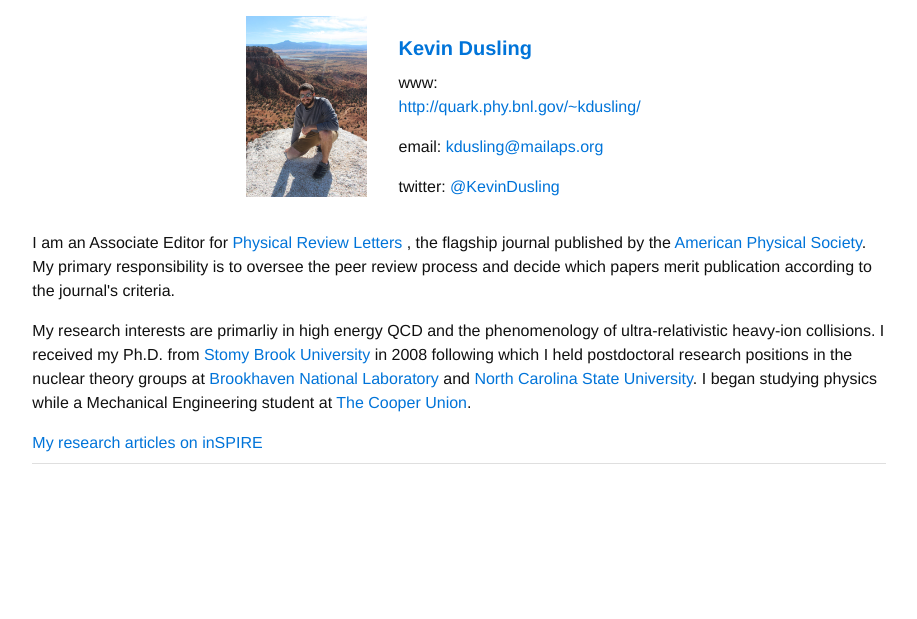
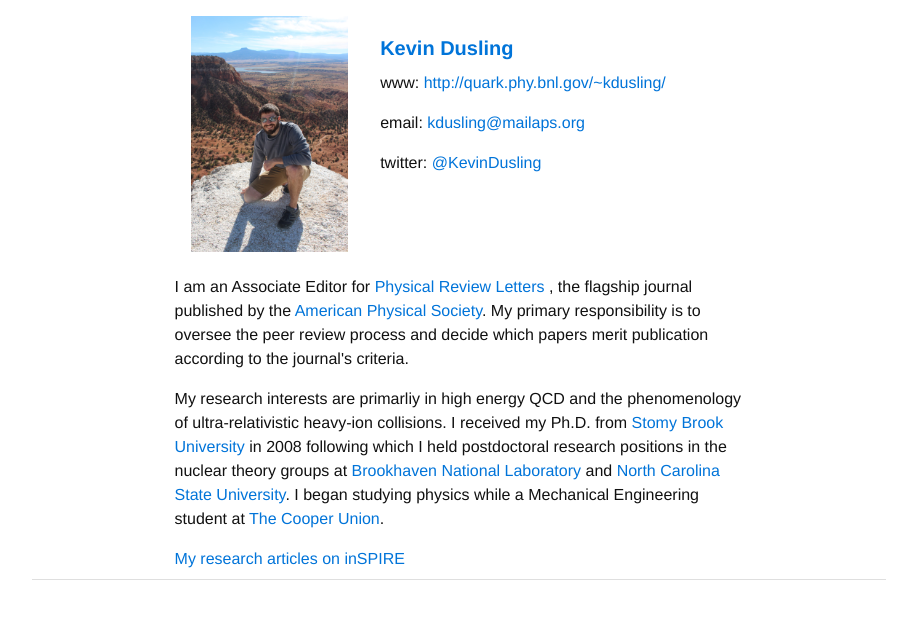
Before and after one commit to kdusling/kdusling.github.io, a Jekyll site: the page built from index.html, in a window 1280 px wide. Shown: the top 619 px of the page, without its empty margins (181-1098 px from the left). Built offline with Jekyll 4.4.1, drawn with Linux system fonts in a browser that asks for light colours.

Commit message:
Update index.html

```diff
--- a/index.html
+++ b/index.html
@@ -2,8 +2,8 @@
 layout: default
 title: Personal Homepage of Kevin Dusling
 ---
-
-<section class="container px2 py2 col-6">
+<section class="container col-8">
+<section class="container px2 py2">
   <div class="clearfix mxn2">
     <div class="sm-col sm-col-4 px2">
       <img src="images/IMG_9624.jpg" width=200px>
@@ -39,3 +39,4 @@ I began studying physics while a Mechanical Engineering student at
 </p>
 
 <a href="https://inspirehep.net/search?ln=en&p=find+a+dusling&of=hb&action_search=Search&sf=earliestdate&so=d">My research articles on inSPIRE</a>
+</section>
```
